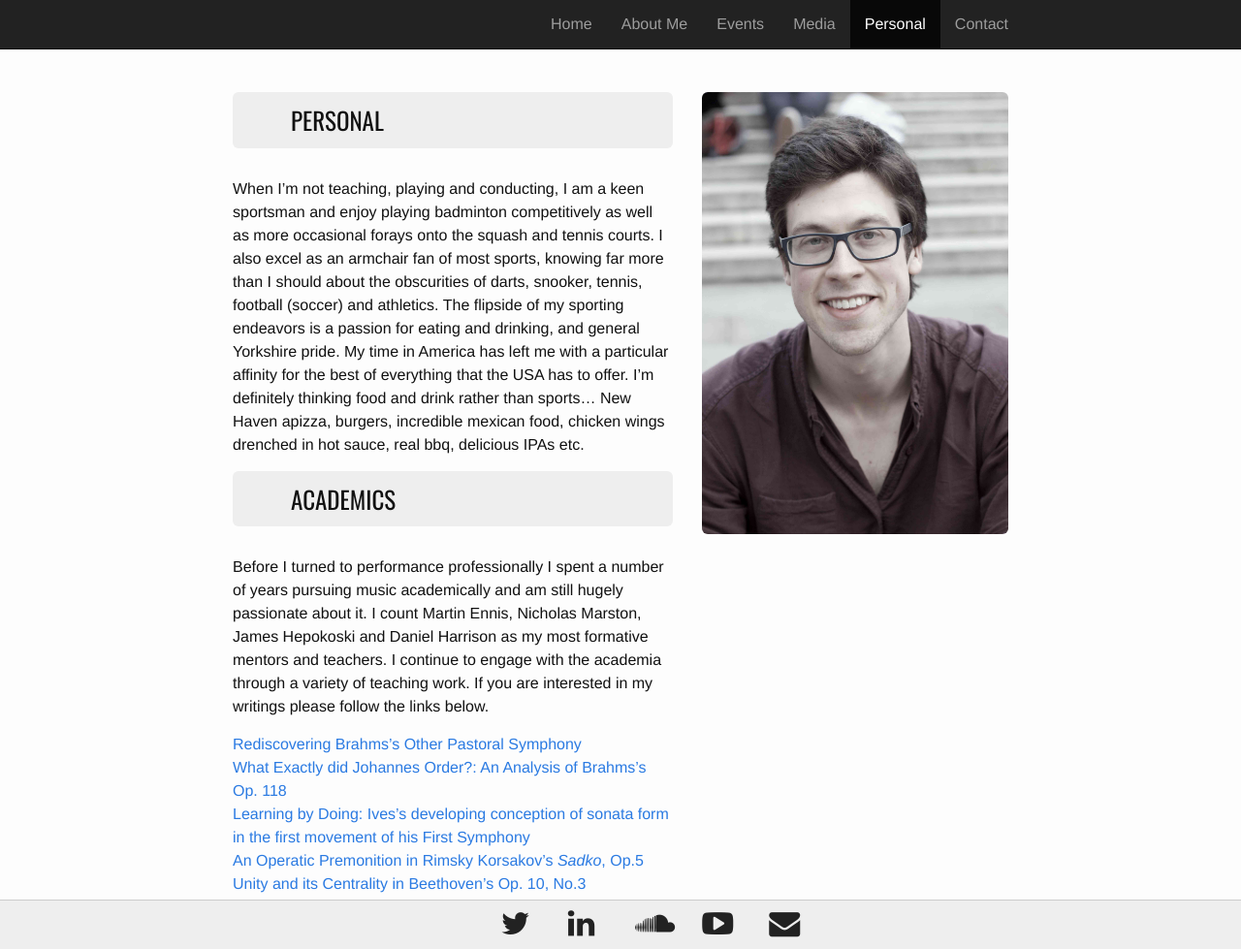
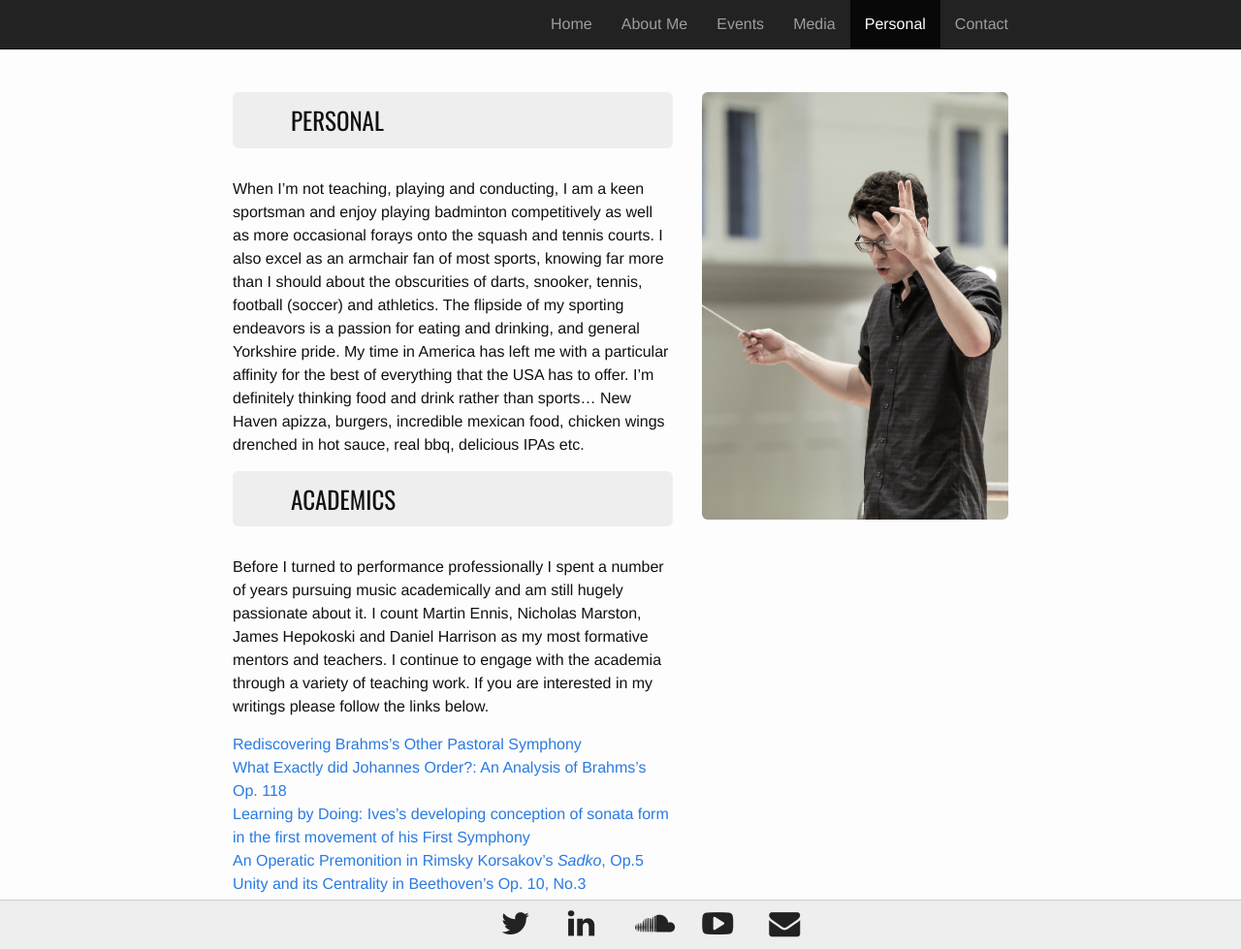
Before and after one commit to musicman10201/musicman10201.github.io, a Jekyll site: the page built from personal.md, in a window 1280 px wide and 979 px high. Shown: the whole window at 97% size. Built offline with Jekyll 4.4.1, drawn with Linux system fonts in a browser that asks for light colours.

Commit message:
Update personal.md

```diff
--- a/personal.md
+++ b/personal.md
@@ -1,7 +1,7 @@
 ---
 layout: split_view
 permalink: /personal/
-image: "/images/newphoto.jpg"
+image: "/images/media/20cropped.jpg"
 ---
 <div class="jumbotron">
 <h3>PERSONAL</h3>
```
